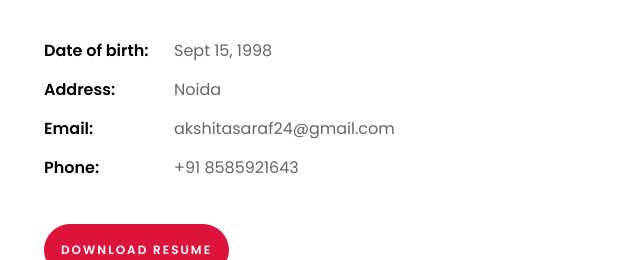
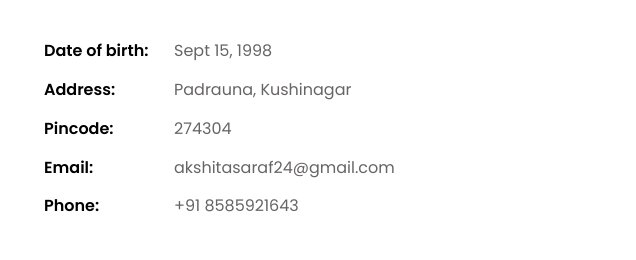
Before and after one commit to AkshitaSaraf/AkshitaSaraf.github.io, a plain HTML site: page index.html in a window 1280 px wide. Shown: the part 1194-1454 px from the top of the page, 644-1280 px from the left. Drawn offline with nearby package versions, Linux system fonts and the light colour scheme; files whose address does not match are found by name.

Commit message:
Update index.html

```diff
--- a/index.html
+++ b/index.html
@@ -99,7 +99,8 @@
 		            <p style="color:Black;">Hi. I'm Akshita. I am a technology enthusiast working as a Software Engineer at Lumiq.ai(Noida) creating ETL pipelines for big data processing using NiFi and various AWS Services. I love exploring different technical fields and willing to expand my professional expertise. Moving my step closer towards learning diverse cloud services. In my free time, I like listening to good music, reading books, playing games, and watching tv series. Seeking new opportunities in domains like Software Development, Data Engineering, or Web Development.</p>
 		            <ul class="about-info mt-4 px-md-0 px-2 ">
 		            	<li class="d-flex"><span>Date of birth:</span> <span>Sept 15, 1998</span></li>
-		            	<li class="d-flex"><span>Address:</span> <span>Noida</span></li>
+				<li class="d-flex"><span>Address:</span> <span>Padrauna, Kushinagar</span></li>
+				<li class="d-flex"><span>Pincode:</span> <span>274304</span></li>
 		            	<li class="d-flex"><span>Email:</span> <span>akshitasaraf24@gmail.com</span></li>
 		            	<li class="d-flex"><span>Phone: </span> <span>+91 8585921643</span></li>
 		            </ul>
@@ -342,7 +343,7 @@
           		</div>
           		<div>
 	          		<h3 class="mb-4">Address</h3>
-		            <p style="color:#4b4949;">Noida</p>
+		            <p style="color:#4b4949;">Padrauna</p>
 		          </div>
 	          </div>
           </div>
```
